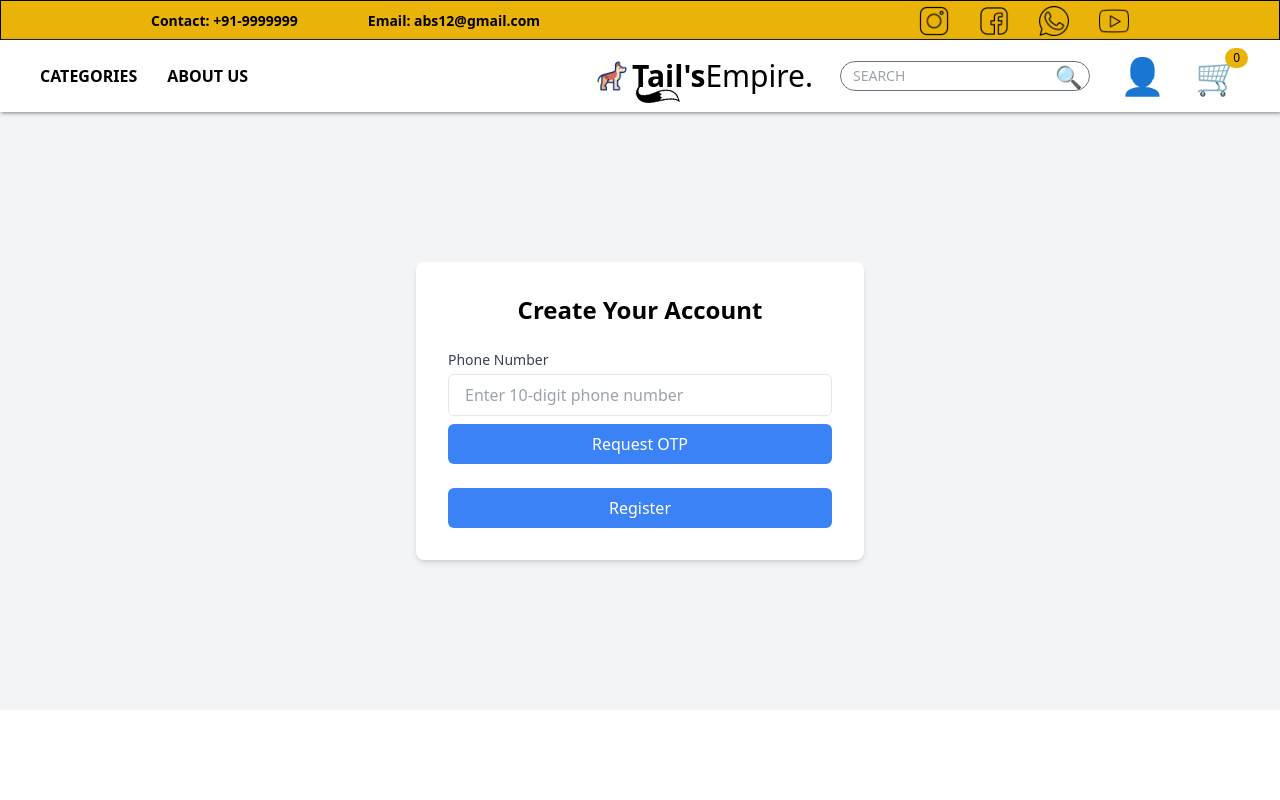
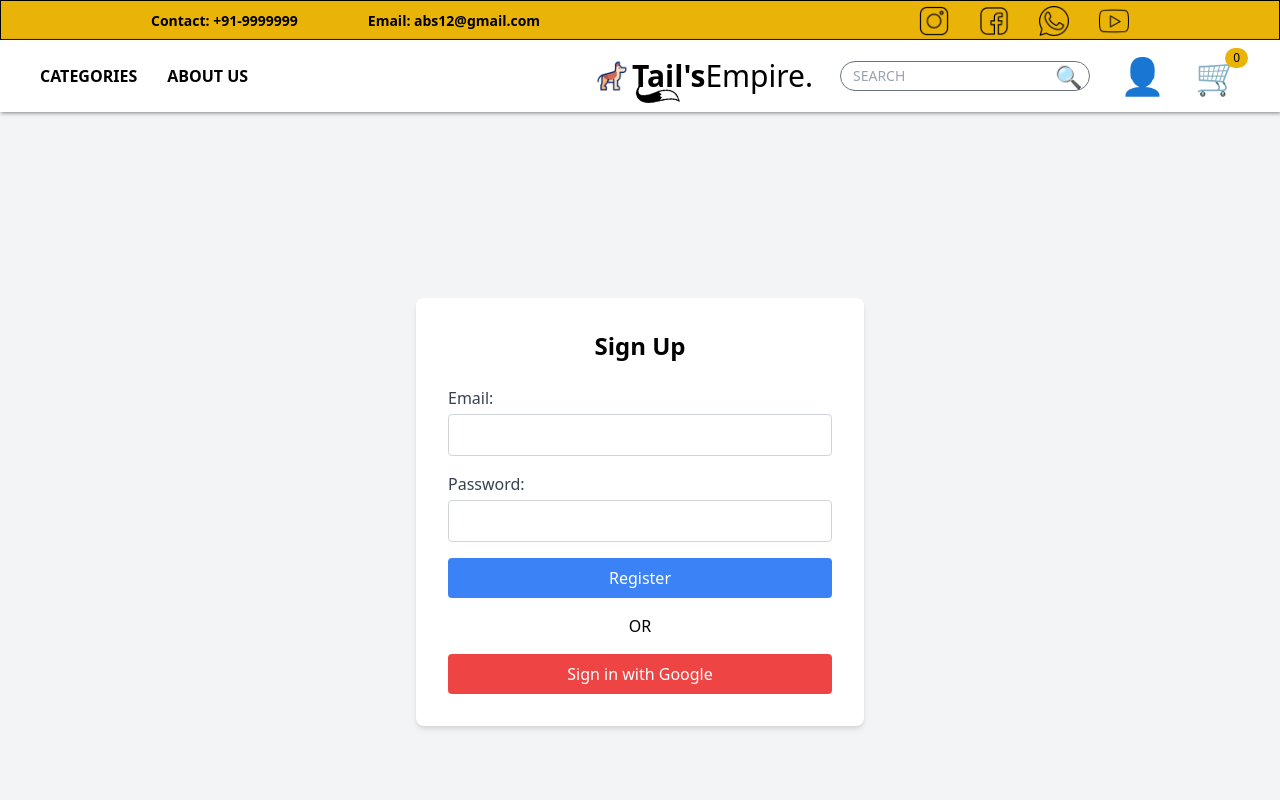
Before and after one commit to IshitaJain2001/tails-empire, a React (Create React App) app: page /register in a window 1280 px wide. Shown: the top 800 px of the page. Built offline with nearby package versions, Linux system fonts and the light colour scheme.

Commit message:
sign up with google

```diff
--- a/package.json
+++ b/package.json
@@ -13,11 +13,16 @@
     "clsx": "^2.1.1",
     "dotenv": "^16.4.5",
     "express": "^4.21.0",
+    "firebase": "^10.14.0",
     "framer-motion": "^11.5.4",
     "google-auth-library": "^9.14.1",
     "mongoose": "^8.6.3",
+    "otp-input-react": "^0.3.0",
     "react": "^18.3.1",
     "react-dom": "^18.3.1",
+    "react-hot-toast": "^2.4.1",
+    "react-icons": "^5.3.0",
+    "react-phone-input-2": "^2.15.1",
     "react-redux": "^9.1.2",
     "react-router-dom": "^6.26.2",
     "react-scripts": "5.0.1",
--- a/src/components/Register.jsx
+++ b/src/components/Register.jsx
@@ -1,151 +1,293 @@
+// // // src/Register.jsx
+// // import React, { useState } from "react";
+// // import { auth } from "./firebase.config";
+// // import { GoogleAuthProvider, signInWithPopup } from "firebase/auth";
+// // import { toast, Toaster } from "react-hot-toast";
 
+// // const Register = () => {
+// //   const [user, setUser] = useState(null);
 
-import React, { useState } from "react";
-import { auth } from "./firebase"; // Ensure this path is correct
-import firebase from "firebase/compat/app";
-import "firebase/compat/auth";
+// //   const handleGoogleSignIn = async () => {
+// //     const provider = new GoogleAuthProvider();
+// //     try {
+// //       const result = await signInWithPopup(auth, provider);
+// //       // The signed-in user info
+// //       const user = result.user;
+// //       setUser(user);
+// //       toast.success("Sign in successful!");
+// //     } catch (error) {
+// //       console.error(error);
+// //       toast.error("Failed to sign in with Google.");
+// //     }
+// //   };
 
-const Register = ({ onRegister }) => {
-  const [formData, setFormData] = useState({
-    name: "",
-    email: "",
-    password: "",
-    streetAddress: "",
-    city: "",
-    state: "",
-    zipCode: "",
-    country: "",
-    age: "",
-    phone: "",
-    otp: "",
-  });
+// //   return (
+// //     <div>
+// //       <Toaster toastOptions={{ duration: 4000 }} />
+// //       {user ? (
+// //         <h2>Welcome, {user.displayName}!</h2>
+// //       ) : (
+// //         <div>
+// //           <h1>Sign Up</h1>
+// //           <button onClick={handleGoogleSignIn}>Sign in with Google</button>
+// //         </div>
+// //       )}
+// //     </div>
+// //   );
+// // };
 
-  const [showOtpField, setShowOtpField] = useState(false);
-  const [otpSent, setOtpSent] = useState(false);
-  const [confirmationResult, setConfirmationResult] = useState(null);
-  const [otpVerified, setOtpVerified] = useState(false);
-
-  const handleChange = (e) => {
-    setFormData({ ...formData, [e.target.name]: e.target.value });
-  };
+// // export default Register;
 
 
 
+// // // import React, { useState } from "react";
+// // // import { auth, provider } from "./firebase.config";
+// // // import { signInWithPopup, createUserWithEmailAndPassword } from "firebase/auth";
+// // // import { toast, Toaster } from "react-hot-toast";
+// // // import { BsGoogle } from "react-icons/bs";
 
-  const sendOtp = () => {
-    if (!window.recaptchaVerifier) {
-      window.recaptchaVerifier = new firebase.auth.RecaptchaVerifier('recaptcha-container', {
-        size: 'invisible',
-        callback: (response) => {
-        console.log("solved")
+// // // const RegistrationForm = () => {
+// // //   const [email, setEmail] = useState("");
+// // //   const [password, setPassword] = useState("");
+
+// // //   const handleGoogleSignIn = async () => {
+// // //     try {
+// // //       await signInWithPopup(auth, provider);
+// // //       toast.success("Signed in successfully!");
+// // //     } catch (error) {
+// // //       console.error("Error signing in with Google: ", error);
+// // //       toast.error("Failed to sign in!");
+// // //     }
+// // //   };
+
+// // //   const handleEmailSignUp = async (e) => {
+// // //     e.preventDefault(); // Prevent page refresh
+// // //     try {
+// // //       await createUserWithEmailAndPassword(auth, email, password);
+// // //       toast.success("Registration successful!");
+// // //     } catch (error) {
+// // //       console.error("Error signing up: ", error);
+// // //       toast.error("Registration failed!");
+// // //     }
+// // //   };
+
+// // //   return (
+// // //     <div className="flex items-center justify-center h-screen bg-emerald-500">
+// // //       <Toaster toastOptions={{ duration: 4000 }} />
+// // //       <div className="bg-white p-6 rounded-lg shadow-lg flex flex-col items-center">
+// // //         <h1 className="text-2xl font-semibold text-center mb-4">
+// // //           Register for Tails Empire
+// // //         </h1>
+
+// // //         <form onSubmit={handleEmailSignUp} className="flex flex-col w-full">
+// // //           <input
+// // //             type="email"
+// // //             placeholder="Email"
+// // //             value={email}
+// // //             onChange={(e) => setEmail(e.target.value)}
+// // //             className="mb-4 p-2 border border-gray-300 rounded"
+// // //             required
+// // //           />
+// // //           <input
+// // //             type="password"
+// // //             placeholder="Password"
+// // //             value={password}
+// // //             onChange={(e) => setPassword(e.target.value)}
+// // //             className="mb-4 p-2 border border-gray-300 rounded"
+// // //             required
+// // //           />
+// // //           <button
+// // //             type="submit"
+// // //             className="bg-emerald-600 text-white py-2 rounded hover:bg-emerald-700 transition duration-300 mb-4"
+// // //           >
+// // //             Register
+// // //           </button>
+// // //         </form>
+
+// // //         <div className="text-center mb-4">OR</div>
+
+// // //         <button
+// // //           onClick={handleGoogleSignIn}
+// // //           className="flex items-center justify-center bg-emerald-600 text-white py-2 px-4 rounded hover:bg-emerald-700 transition duration-300"
+// // //         >
+// // //           <BsGoogle className="mr-2" />
+// // //           Sign in with Google
+// // //         </button>
+// // //       </div>
+// // //     </div>
+// // //   );
+// // // };
+
+// // // export default RegistrationForm;
+
+
+
+// // src/Register.jsx
+// import React, { useState } from "react";
+// import { auth } from "./firebase.config";
+// import { GoogleAuthProvider, signInWithPopup, createUserWithEmailAndPassword } from "firebase/auth";
+// import { toast, Toaster } from "react-hot-toast";
+
+// const Register = () => {
+//   const [user, setUser] = useState(null);
+//   const [email, setEmail] = useState("");
+//   const [password, setPassword] = useState("");
+
+//   const handleGoogleSignIn = async () => {
+//     const provider = new GoogleAuthProvider();
+//     try {
+//       const result = await signInWithPopup(auth, provider);
+//       // The signed-in user info
+//       const user = result.user;
+//       setUser(user);
+//       toast.success("Sign in successful!");
+//     } catch (error) {
+//       console.error(error);
+//       toast.error("Failed to sign in with Google.");
+//     }
+//   };
+
+//   const handleEmailSignUp = async (e) => {
+//     e.preventDefault(); // Prevent page refresh
+//     try {
+//       const userCredential = await createUserWithEmailAndPassword(auth, email, password);
+//       // Signed in
+//       const user = userCredential.user;
+//       setUser(user);
+//       toast.success("Registration successful!");
+//       // Clear email and password fields
+//       setEmail("");
+//       setPassword("");
+//     } catch (error) {
+//       console.error(error);
+//       toast.error("Failed to register.");
+//     }
+//   };
+
+//   return (
+//     <div>
+//       <Toaster toastOptions={{ duration: 4000 }} />
+//       {user ? (
+//         <h2>Welcome, {user.displayName}!</h2>
+//       ) : (
+//         <div>
+//           <h1>Sign Up</h1>
+//           <form onSubmit={handleEmailSignUp}>
+//             <div>
+//               <label>Email:</label>
+//               <input
+//                 type="email"
+//                 value={email}
+//                 onChange={(e) => setEmail(e.target.value)}
+//                 required
+//               />
+//             </div>
+//             <div>
+//               <label>Password:</label>
+//               <input
+//                 type="password"
+//                 value={password}
+//                 onChange={(e) => setPassword(e.target.value)}
+//                 required
+//               />
+//             </div>
+//             <button type="submit">Register</button>
+//           </form>
+//           <button onClick={handleGoogleSignIn}>Sign in with Google</button>
+//         </div>
+//       )}
+//     </div>
+//   );
+// };
+
+// export default Register;
+
+
+// src/Register.jsx
+import React, { useState } from "react";
+import { auth } from "./firebase.config";
+import { GoogleAuthProvider, signInWithPopup, createUserWithEmailAndPassword } from "firebase/auth";
+import { toast, Toaster } from "react-hot-toast";
+
+const Register = () => {
+  const [user, setUser] = useState(null);
+  const [email, setEmail] = useState("");
+  const [password, setPassword] = useState("");
+
+  const handleGoogleSignIn = async () => {
+    const provider = new GoogleAuthProvider();
+    try {
+      const result = await signInWithPopup(auth, provider);
+      const user = result.user;
+      setUser(user);
+      toast.success("Sign in successful!");
+    } catch (error) {
+      console.error(error);
+      toast.error("Failed to sign in with Google.");
     }
-      });
-    }
-
-    // Ensure the phone number is formatted correctly
-    const phoneNumber = `+91${formData.phone}`.replace(/\s+/g, '').replace(/[^0-9]/g, ''); // Clean up the phone number
-    const appVerifier = window.recaptchaVerifier;
-
-    auth
-      .signInWithPhoneNumber(phoneNumber, appVerifier)
-      .then((confirmationResult) => {
-        setConfirmationResult(confirmationResult);
-        setOtpSent(true);
-        setShowOtpField(true);
-      })
-      .catch((error) => {
-        console.error("SMS not sent", error);
-        alert("SMS could not be sent. Try again.");
-      });
   };
 
-
-  // Verify OTP using Firebase
-  const verifyOtp = () => {
-    confirmationResult
-      .confirm(formData.otp)
-      .then(() => {
-        setOtpVerified(true);
-        alert("OTP verified successfully.");
-      })
-      .catch((error) => {
-        console.error("OTP verification failed", error);
-        alert("Incorrect OTP. Please try again.");
-      });
+  const handleEmailSignUp = async (e) => {
+    e.preventDefault(); // Prevent page refresh
+    try {
+      const userCredential = await createUserWithEmailAndPassword(auth, email, password);
+      const user = userCredential.user;
+      setUser(user);
+      toast.success("Registration successful!");
+      setEmail("");
+      setPassword("");
+    } catch (error) {
+      console.error(error);
+      toast.error("Failed to register.");
+    }
   };
 
-  const handleSubmit = (e) => {
-    e.preventDefault();
-
-    if (!otpVerified) {
-      alert("Please verify your phone number with OTP.");
-      return;
-    }
-
-    // Proceed with form submission
-    onRegister(formData);
-  };
-console.log()
   return (
-    <div className="flex justify-center items-center h-full bg-gray-100 py-[150px]">
-      <div className="bg-white p-8 rounded-lg shadow-md w-full max-w-md">
-        <h2 className="text-2xl font-semibold text-center mb-6">Create Your Account</h2>
-        <form onSubmit={handleSubmit} className="space-y-6">
-          {/* Form Fields */}
-          <div className="flex flex-col">
-            <label htmlFor="phone" className="text-sm font-medium text-gray-700 mb-1">
-              Phone Number
-            </label>
+    <div className="flex items-center justify-center min-h-screen bg-gray-100">
+      <div className="bg-white shadow-md rounded-lg p-8 max-w-md w-full">
+        <Toaster toastOptions={{ duration: 4000 }} />
+        {user ? (
+          <h2 className="text-2xl font-semibold text-center mb-4">Welcome, {user.displayName}!</h2>
+        ) : (
+          <div>
+            <h1 className="text-2xl font-semibold text-center mb-6">Sign Up</h1>
+            <form onSubmit={handleEmailSignUp}>
+              <div className="mb-4">
+                <label className="block text-gray-700">Email:</label>
                 <input
-              type="tel"
-              name="phone"
-              id="phone"
-              placeholder="Enter 10-digit phone number"
-              value={formData.phone}
-              onChange={handleChange}
+                  type="email"
+                  value={email}
+                  onChange={(e) => setEmail(e.target.value)}
                   required
-              className="px-4 py-2 border rounded-md focus:outline-none focus:ring-2 focus:ring-blue-400"
+                  className="mt-1 p-2 border border-gray-300 rounded w-full"
                 />
-            <button
-              type="button"
-              onClick={sendOtp}
-              className="mt-2 px-4 py-2 bg-blue-500 text-white rounded-md hover:bg-blue-600 transition-colors"
-            >
-              Request OTP
-            </button>
-            <div id="recaptcha-container"></div> {/* Recaptcha Container */}
-            {otpSent && (
-              <div className="flex flex-col mt-4">
-                <label htmlFor="otp" className="text-sm font-medium text-gray-700 mb-1">
-                  Enter OTP
-                </label>
+              </div>
+              <div className="mb-4">
+                <label className="block text-gray-700">Password:</label>
                 <input
-                  type="text"
-                  name="otp"
-                  id="otp"
-                  placeholder="123456"
-                  value={formData.otp}
-                  onChange={handleChange}
-                  className="px-4 py-2 border rounded-md focus:outline-none focus:ring-2 focus:ring-blue-400"
+                  type="password"
+                  value={password}
+                  onChange={(e) => setPassword(e.target.value)}
+                  required
+                  className="mt-1 p-2 border border-gray-300 rounded w-full"
                 />
-                <button
-                  type="button"
-                  onClick={verifyOtp}
-                  className="mt-2 px-4 py-2 bg-green-500 text-white rounded-md hover:bg-green-600 transition-colors"
-                >
-                  Verify OTP
-                </button>
               </div>
-            )}
-          </div>
-
               <button
                 type="submit"
-            className="w-full px-4 py-2 bg-blue-500 text-white rounded-md hover:bg-blue-600 transition-colors"
+                className="w-full bg-blue-500 text-white p-2 rounded hover:bg-blue-600 transition duration-200"
               >
                 Register
               </button>
             </form>
+            <div className="text-center my-4">OR</div>
+            <button
+              onClick={handleGoogleSignIn}
+              className="w-full bg-red-500 text-white p-2 rounded hover:bg-red-600 transition duration-200"
+            >
+              Sign in with Google
+            </button>
+          </div>
+        )}
       </div>
     </div>
   );
--- /dev/null
+++ b/src/components/firebase.config.js
@@ -0,0 +1,35 @@
+ // firebase.config.js
+ import { initializeApp } from "firebase/app";
+ import { getAuth, GoogleAuthProvider } from "firebase/auth";
+const firebaseConfig = {
+  apiKey: "AIzaSyAMpKX-Lb-Ij113TSXTSXN8gMGTSAscEcA",
+  authDomain: "tails--empire.firebaseapp.com",
+  projectId: "tails--empire",
+  storageBucket: "tails--empire.appspot.com",
+  messagingSenderId: "1061649946108",
+  appId: "1:1061649946108:web:751d65066ec16af0468e79",
+  measurementId: "G-ETGNEJWJJJ"
+};
+
+
+
+
+
+
+
+
+
+
+
+
+// Initialize Firebase
+const app = initializeApp(firebaseConfig);
+
+// Initialize Firebase Authentication and get a reference to the service
+const auth = getAuth(app);
+
+// Initialize the Google provider
+const provider = new GoogleAuthProvider();
+
+// Export the auth and provider
+export { auth, provider };
```
Also changed, not shown: src/components/firebase.js (deleted, +0 -20 lines), 1 other file (tests, documents, lock files or other folders). Lines whose indentation alone changed are shown as unchanged.
